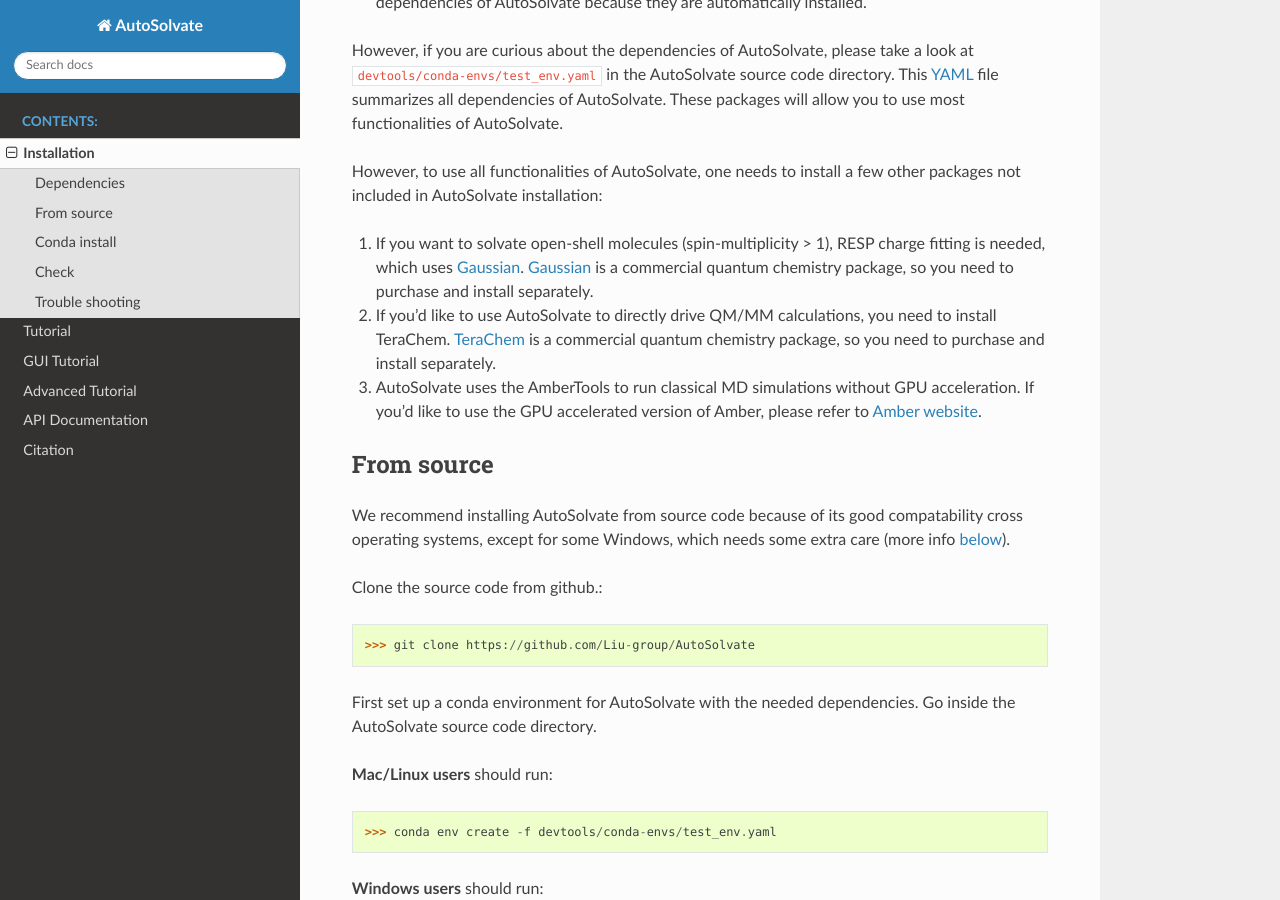
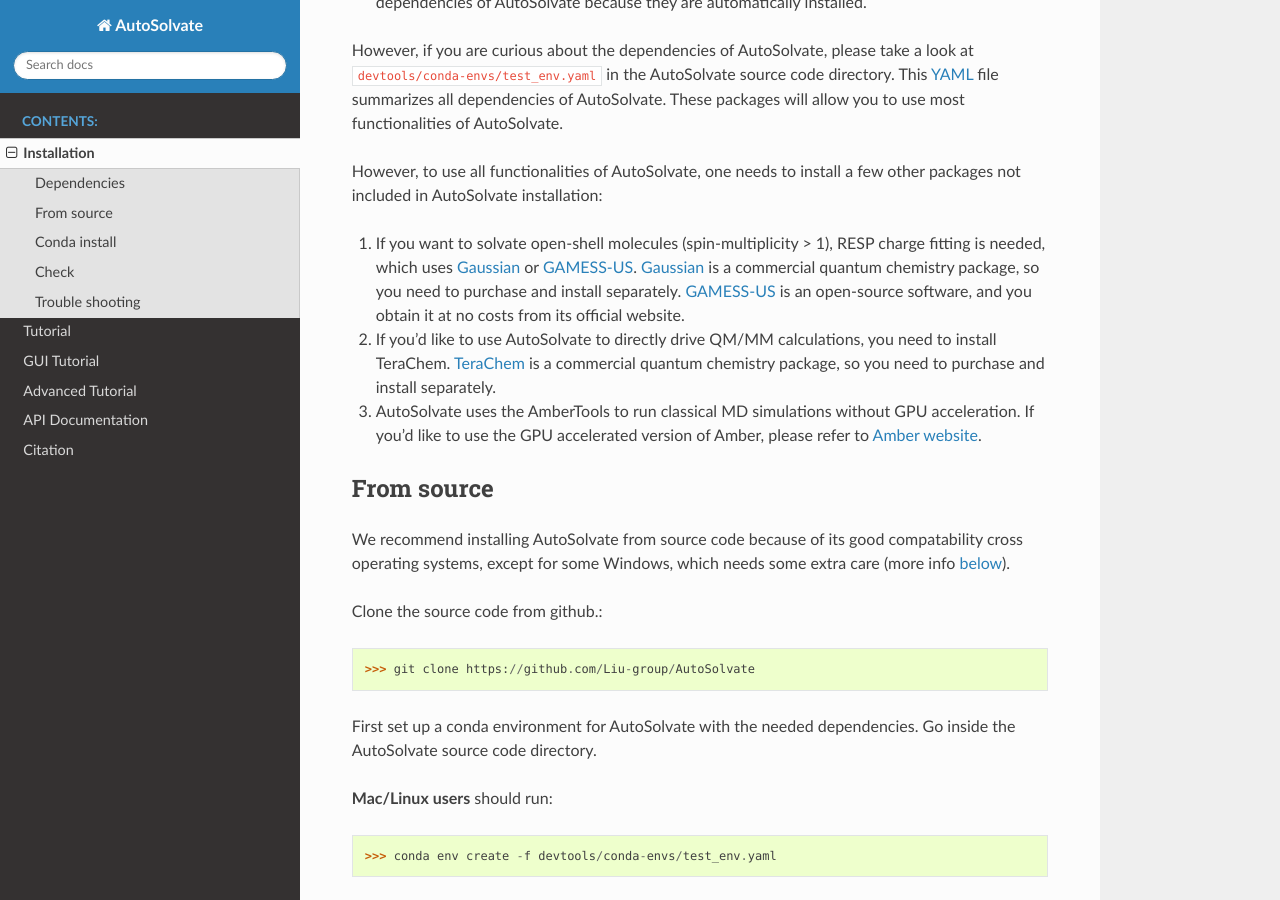
Before and after one commit to Liu-group/AutoSolvate, a Sphinx documentation site: the page built from docs/installation.rst, in a window 1280 px wide and 900 px high, scrolled down 590 px. Built offline with Sphinx 7.4.7 and the Read the Docs theme 2.0.0, drawn with Linux system fonts in a browser that asks for light colours; the version number could not be read and is left out.

Commit message:
More updates of the online documentation.

```diff
--- a/docs/installation.rst
+++ b/docs/installation.rst
@@ -22,7 +22,7 @@ However, if you are curious about the dependencies of AutoSolvate, please take a
 
 However, to use all functionalities of AutoSolvate, one needs to install a few other packages not included in AutoSolvate installation:
 
-#. If you want to solvate open-shell molecules (spin-multiplicity > 1), RESP charge fitting is needed, which uses `Gaussian <https://gaussian.com/>`_. `Gaussian <https://gaussian.com/>`_ is a commercial quantum chemistry package, so you need to purchase and install separately.
+#. If you want to solvate open-shell molecules (spin-multiplicity > 1), RESP charge fitting is needed, which uses `Gaussian <https://gaussian.com/>`_ or `GAMESS-US <https://www.msg.chem.iastate.edu/gamess/>`_. `Gaussian <https://gaussian.com/>`_ is a commercial quantum chemistry package, so you need to purchase and install separately. `GAMESS-US <https://www.msg.chem.iastate.edu/gamess/>`_ is an open-source software, and you obtain it at no costs from its official website.
 
 #. If you'd like to use AutoSolvate to directly drive QM/MM calculations, you need to install TeraChem. `TeraChem <http://www.petachem.com/>`_ is a commercial quantum chemistry package, so you need to purchase and install separately.
 
```
